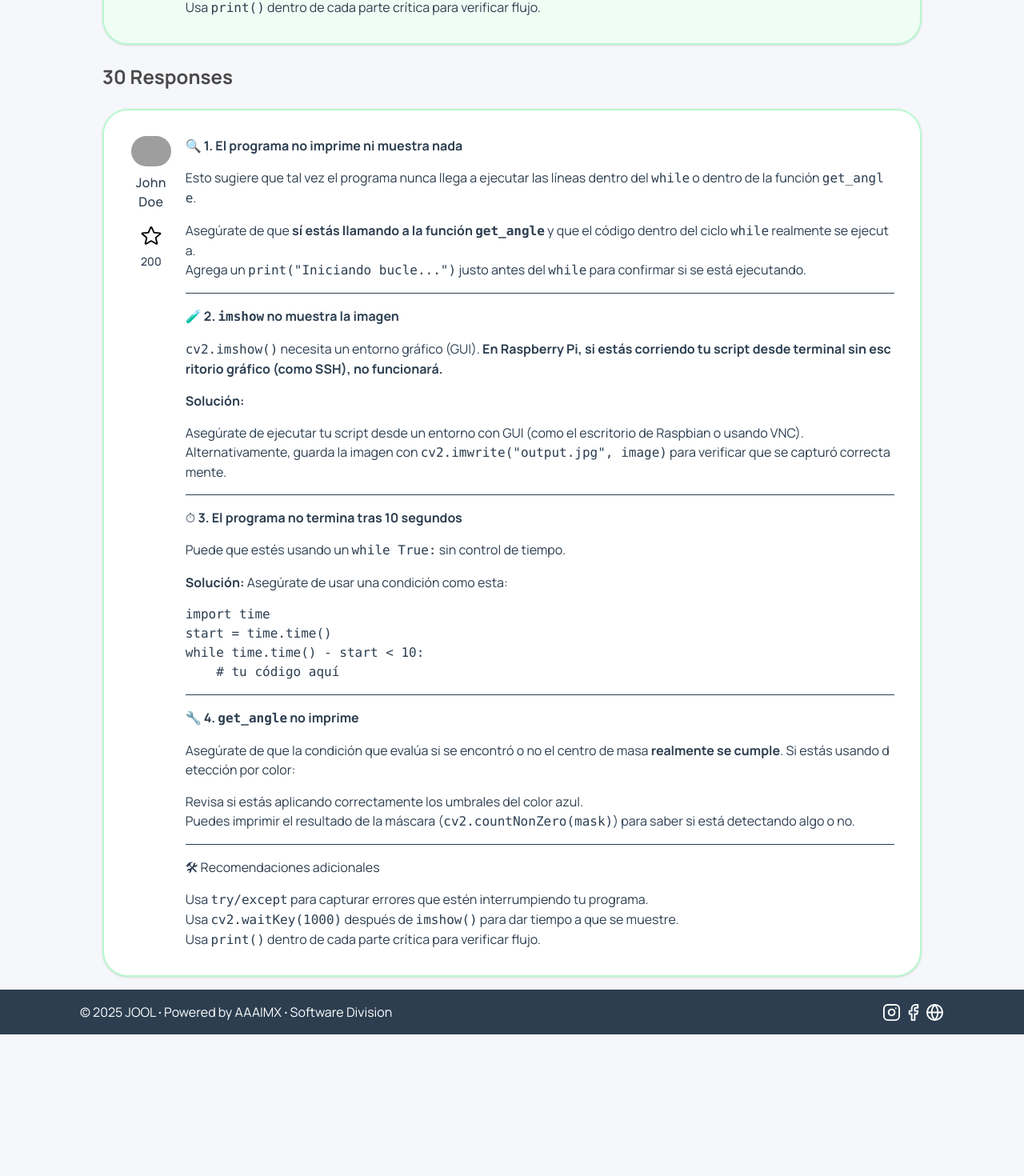
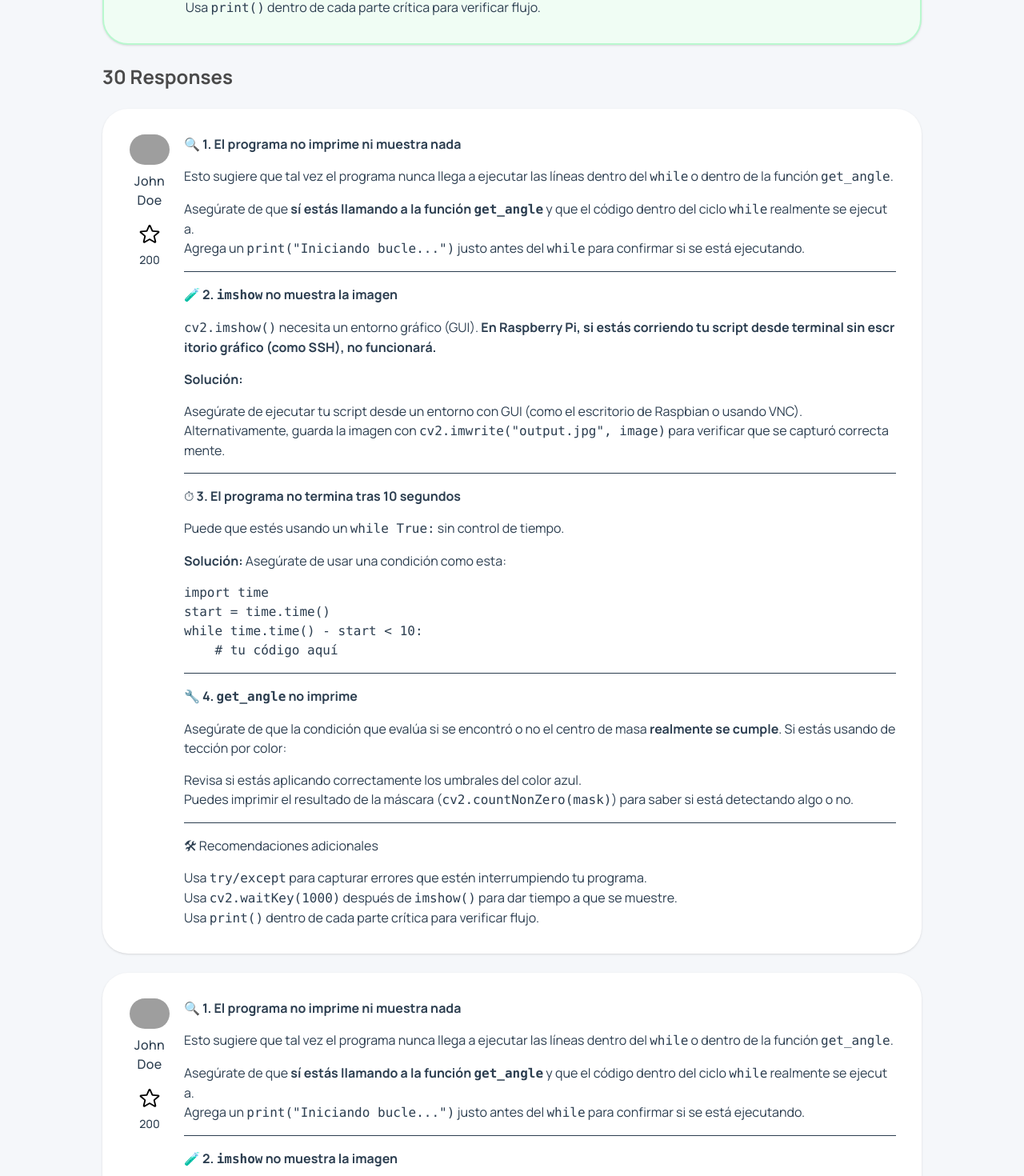
Before and after one commit to AngelAldaz/Jool, a Next.js app: page /question in a window 1280 px wide. Shown: the part 2056-3526 px from the top of the page at 80% size. Before the commit the page ends 3349 px from the top, so only its background shows below. Built offline with nearby package versions, Linux system fonts and the light colour scheme; grey boxes are pictures that could not be loaded.

Commit message:
feat(question): display multiple answers on question page
    - Add a second answer component to display user responses.
    - Show both correct and incorrect answers on the question page.

```diff
--- a/src/app/question/page.jsx
+++ b/src/app/question/page.jsx
@@ -105,6 +105,14 @@ Asegúrate de que la condición que evalúa si se encontró o no el centro de ma
           markdownContent={markdownContent}
           correct={false}
         />
+        <Answer
+          userImage={userImage}
+          user={user}
+          time={time}
+          stars={stars}
+          markdownContent={markdownContent}
+          correct={false}
+        />
       </main>
       <Footer />
     </>
--- a/src/components/Answer.jsx
+++ b/src/components/Answer.jsx
@@ -11,8 +11,8 @@ export default function Answer({
   return (
     <section
       className={`rounded-4xl p-6 md:p-8 ${
-        correct ? "bg-green-50" : "bg-white"
-      } border-2 border-green-200 shadow-sm flex flex-col md:flex-row gap-4  text-primary`}
+        correct ? "bg-green-50 border-2 border-green-200" : "bg-white "
+      }  shadow-sm flex flex-col md:flex-row gap-4  text-primary`}
     >
       <AnswerInfo
         userImage={userImage}
```
